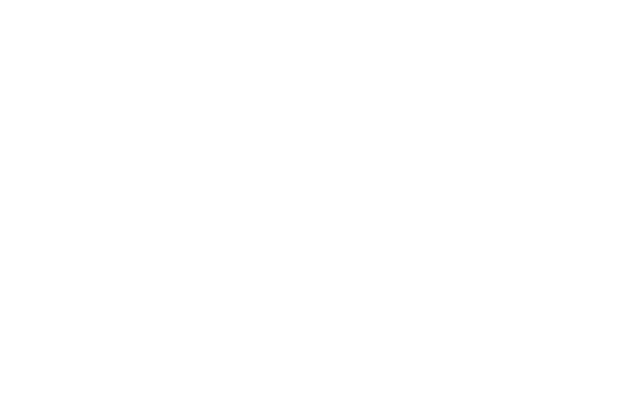
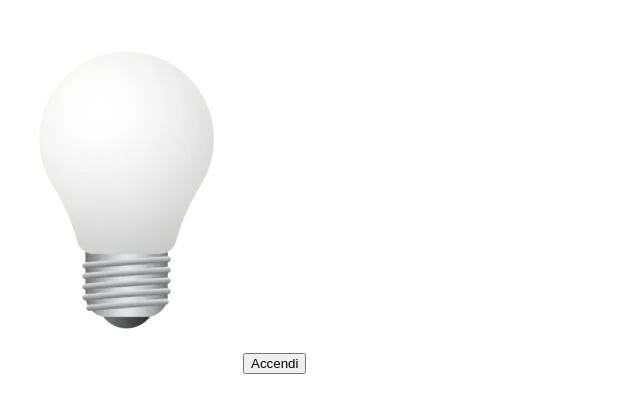
Before and after one commit to ValerioDiBiagio/js-dom-1, a plain HTML site: page index.html in a window 1280 px wide. Shown: the whole page, without its empty margins (0-640 px from the left). Drawn offline with Linux system fonts and the light colour scheme.

Commit message:
feat: add white and yellow lamp

```diff
--- a/index.html
+++ b/index.html
@@ -6,9 +6,11 @@
     <title>Primi passi col DOM</title>
 </head>
 <body>
+    <!-- immagine e bottone -->
+    <img src="" alt="" class="lampwhite">
+    <button class="btn">Accendi</button>
 
-
-
+    <!-- js -->
     <script src="main.js"></script>
 </body>
 </html>
--- a/main.js
+++ b/main.js
@@ -0,0 +1,12 @@
+const picElement = document.querySelector('.lampwhite');
+console.log(picElement);
+picElement.src = 'img/white_lamp.png';
+
+
+const buttonElement = document.querySelector('.btn');
+console.log(buttonElement);
+
+buttonElement.addEventListener('click', function() {
+    picElement.setAttribute('src', 'img/yellow_lamp.png');
+
+})
```
